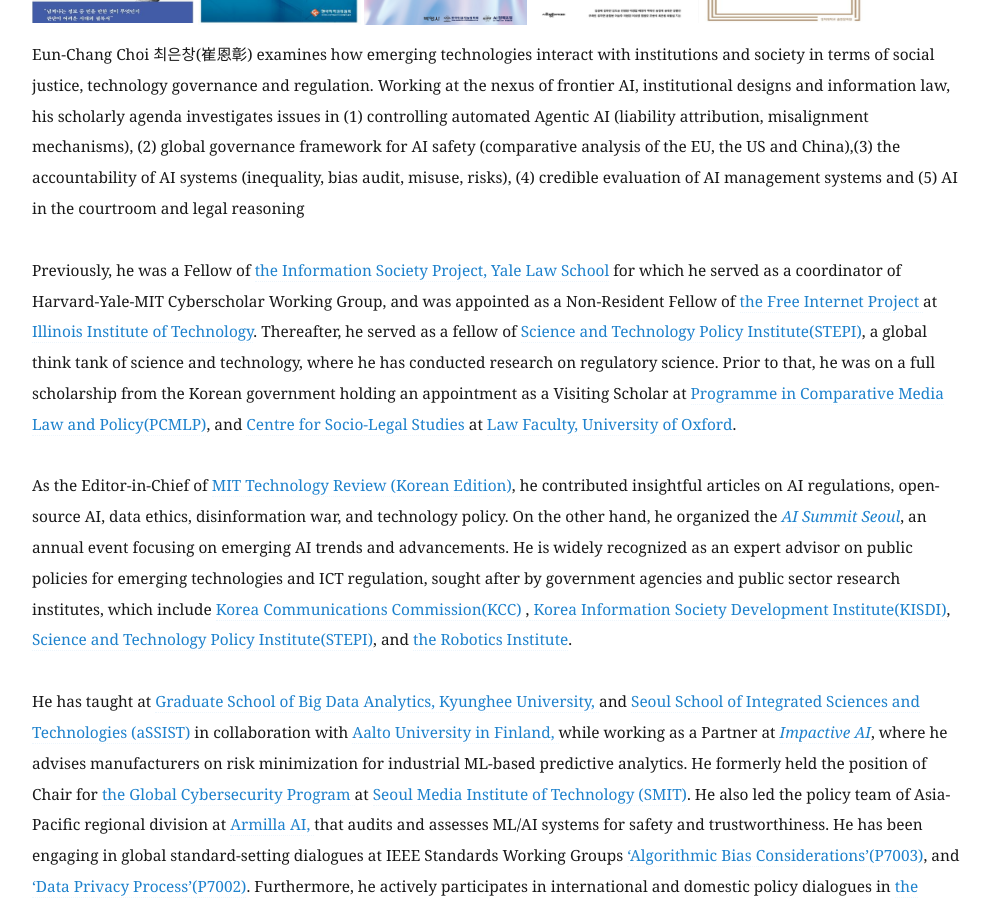
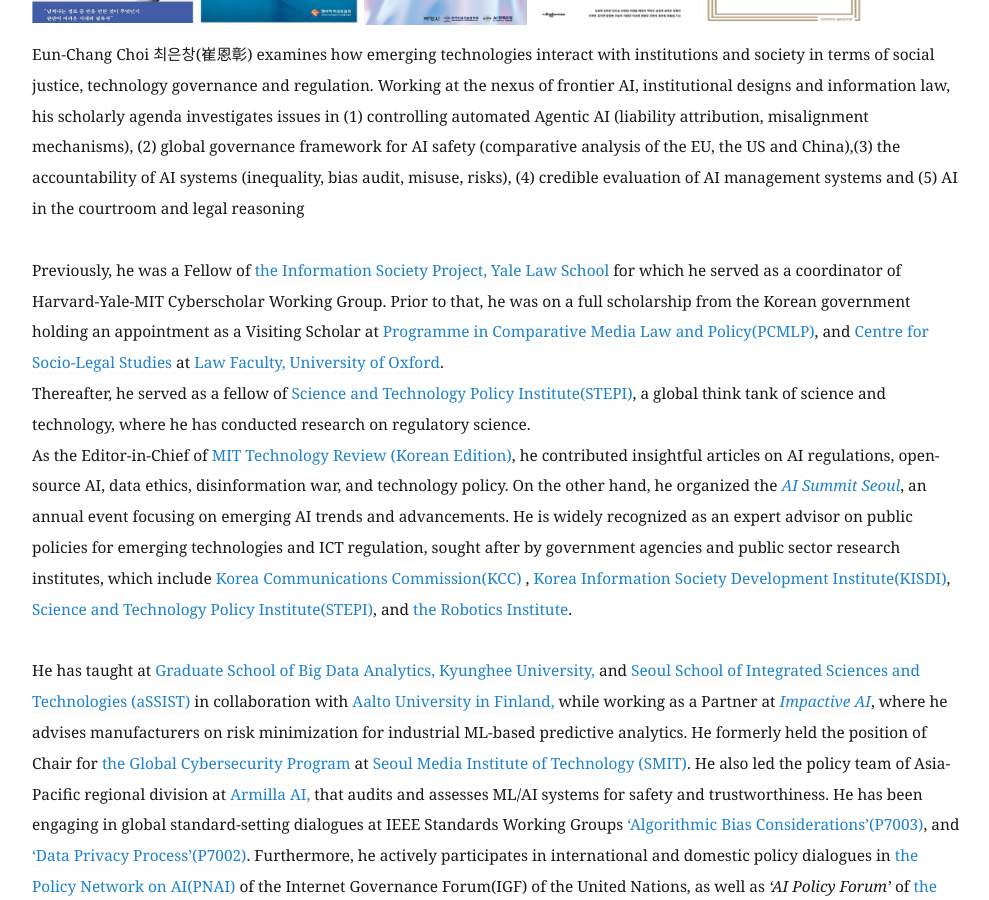
Before and after one commit to eunchangchoi/eunchangchoi.github.io, a Jekyll site: the page built from index.md, in a window 1280 px wide and 900 px high, scrolled down 555 px. Shown: the whole window, without its empty margins (68-1057 px from the left). Built offline with Jekyll 4.4.1, drawn with Linux system fonts in a browser that asks for light colours.

Commit message:
Update index.md

```diff
--- a/index.md
+++ b/index.md
@@ -23,7 +23,7 @@
  <br>
 <p style="font-size:1.1em"> Eun-Chang Choi 최은창(崔恩彰) examines how emerging technologies interact with institutions and society in terms of social justice, technology governance and regulation. Working at the nexus of frontier AI, institutional designs and information law, his scholarly agenda investigates issues in (1) controlling automated Agentic AI (liability attribution, misalignment mechanisms), (2) global governance framework for AI safety (comparative analysis of the EU, the US and China),(3) the accountability of AI systems (inequality, bias audit, misuse, risks), (4) credible evaluation of AI management systems and (5) AI in the courtroom and legal reasoning <br>
   <br>
-    Previously, he was a Fellow of <a href="https://law.yale.edu/isp"> the Information Society Project, Yale Law School</a> for which he served as a coordinator of Harvard-Yale-MIT Cyberscholar Working Group, and was appointed as a Non-Resident Fellow of <a href="https://thefreeinternetproject.org/"> the Free Internet Project </a> at <a href="https://web.iit.edu/"> Illinois Institute of Technology</a>. Thereafter, he served as a fellow of <a href="https://www.stepi.re.kr/site/stepien/main.do"> Science and Technology Policy Institute(STEPI)</a>, a global think tank of science and technology, where he has conducted research on regulatory science. Prior to that, he was on a full scholarship from the Korean government holding an appointment as a Visiting Scholar at <a href="https://pcmlp.socleg.ox.ac.uk/about-us/"> Programme in Comparative Media Law and Policy(PCMLP)</a>, and <a href="https://www.law.ox.ac.uk/centres-institutes/centre-socio-legal-studies"> Centre for Socio-Legal Studies </a> at <a href="https://www.law.ox.ac.uk/"> Law Faculty, University of Oxford</a>. <br>
+    Previously, he was a Fellow of <a href="https://law.yale.edu/isp"> the Information Society Project, Yale Law School</a> for which he served as a coordinator of Harvard-Yale-MIT Cyberscholar Working Group. Prior to that, he was on a full scholarship from the Korean government holding an appointment as a Visiting Scholar at <a href="https://pcmlp.socleg.ox.ac.uk/about-us/"> Programme in Comparative Media Law and Policy(PCMLP)</a>, and <a href="https://www.law.ox.ac.uk/centres-institutes/centre-socio-legal-studies"> Centre for Socio-Legal Studies </a> at <a href="https://www.law.ox.ac.uk/"> Law Faculty, University of Oxford</a>. <br>Thereafter, he served as a fellow of <a href="https://www.stepi.re.kr/site/stepien/main.do"> Science and Technology Policy Institute(STEPI)</a>, a global think tank of science and technology, where he has conducted research on regulatory science.
      <br>
     As the Editor-in-Chief of <a href="https://www.technologyreview.kr/"> MIT Technology Review (Korean Edition)</a>, he contributed insightful articles on AI regulations, open-source AI, data ethics, disinformation war, and technology policy. On the other hand, he organized the <a href="https://aisummit.co.kr/"><i> AI Summit Seoul</i></a>, an annual event focusing on emerging AI trends and advancements. He is widely recognized as an expert advisor on public policies for emerging technologies and ICT regulation, sought after by government agencies and public sector research institutes, which include <a href="https://eng.kcc.go.kr/user/ehpMain.do"> Korea Communications Commission(KCC) </a>,<a href="https://www.kisdi.re.kr/"> Korea Information Society Development Institute(KISDI)</a>, <a href="https://www.stepi.re.kr/site/stepien/main.do"> Science and Technology Policy Institute(STEPI)</a>, and <a href="https://kiria.org/eng/"> the Robotics Institute</a>. <br>
   <br>
```
